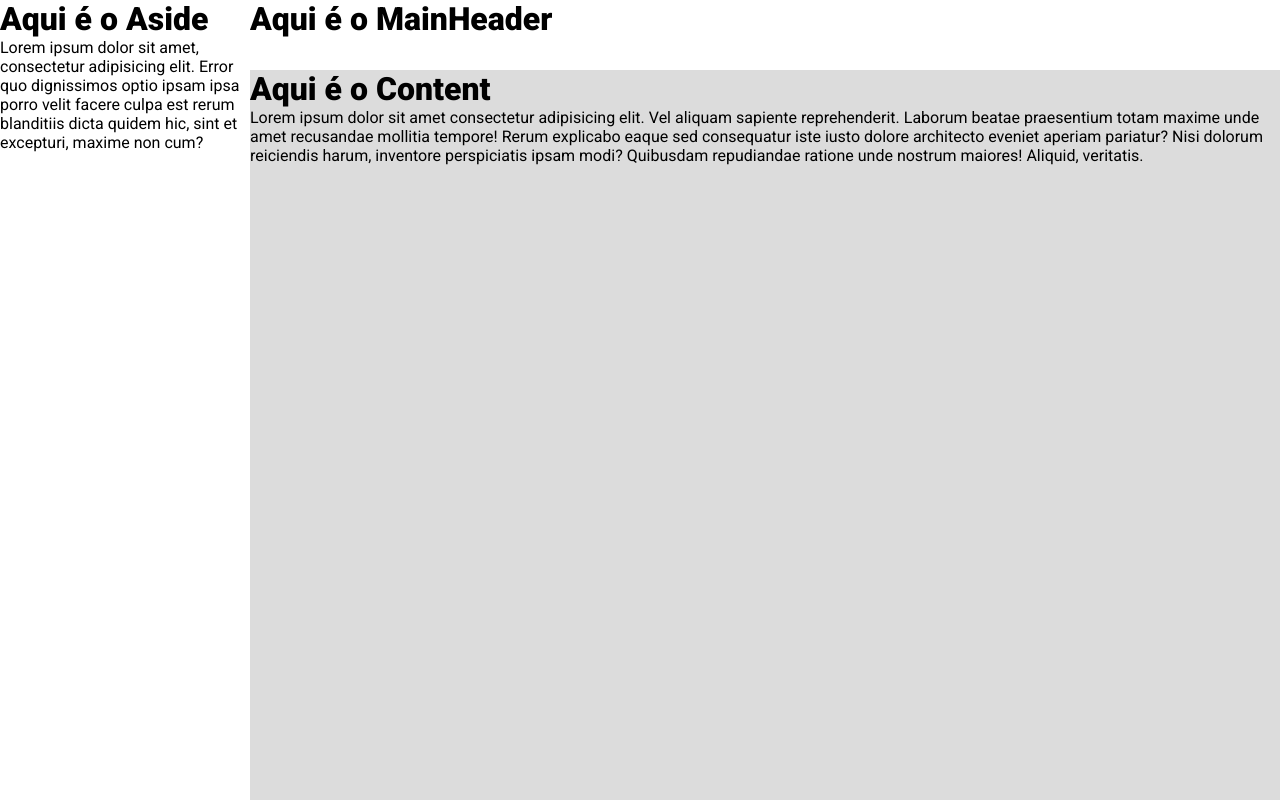
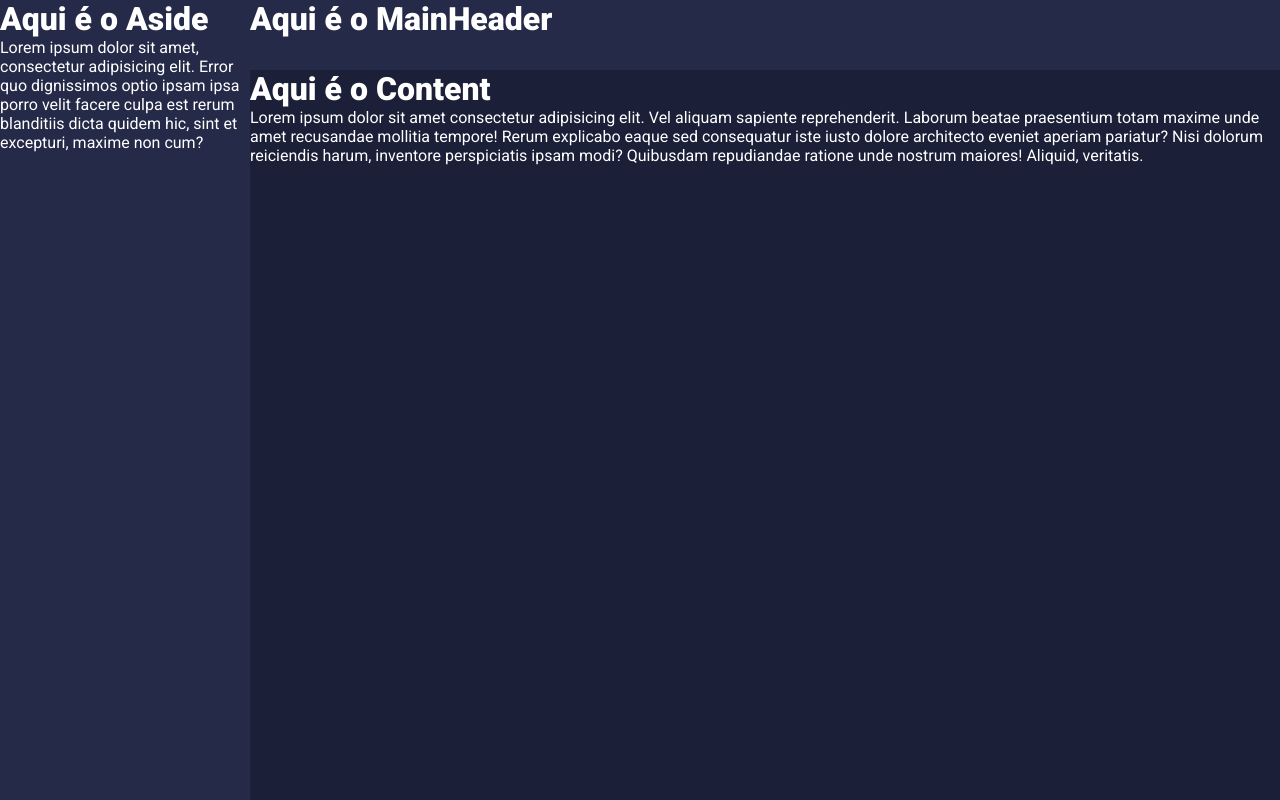
Before and after one commit to lghiggino/minha-carteira, a React (Create React App) app: page / in a window 1280 px wide. Built offline with nearby package versions, Linux system fonts and the light colour scheme.

Commit message:
font color styles

```diff
--- a/src/App.tsx
+++ b/src/App.tsx
@@ -9,7 +9,7 @@ import light from "./styles/themes/light";
 
 const App: React.FC = () => {
     return (
-        <ThemeProvider theme={light}>
+        <ThemeProvider theme={dark}>
             <GlobalStyles />
             <Layout />
         </ThemeProvider>
--- a/src/components/Aside/styles.ts
+++ b/src/components/Aside/styles.ts
@@ -3,4 +3,5 @@ import styled from "styled-components"
 export const Container = styled.div`
     grid-area: AS;
     background-color: ${props => props.theme.colors.secondary};
+    color: ${props => props.theme.colors.white};
 `;
--- a/src/components/Content/styles.ts
+++ b/src/components/Content/styles.ts
@@ -3,4 +3,5 @@ import styled from "styled-components"
 export const Container = styled.div`
     grid-area: CT;
     background-color: ${props => props.theme.colors.primary};
+    color: ${props => props.theme.colors.white};
 `;
--- a/src/components/MainHeader/styles.ts
+++ b/src/components/MainHeader/styles.ts
@@ -3,4 +3,5 @@ import styled from "styled-components"
 export const Container = styled.div`
     grid-area: MH;
     background-color: ${props => props.theme.colors.secondary};
+    color: ${props => props.theme.colors.white};
 `;
```
